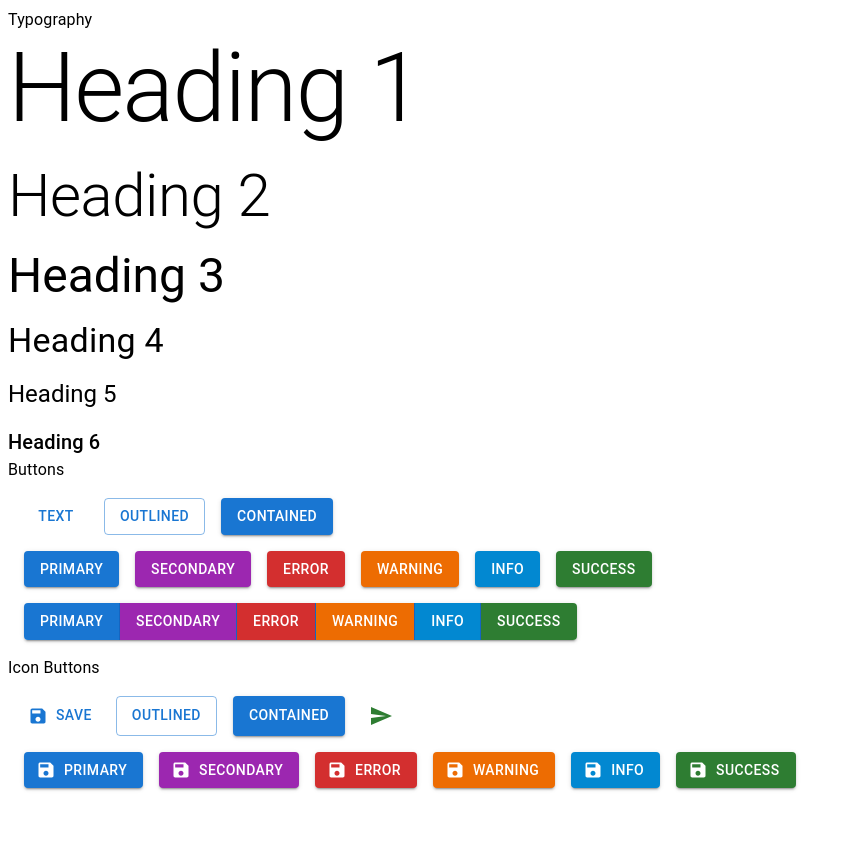
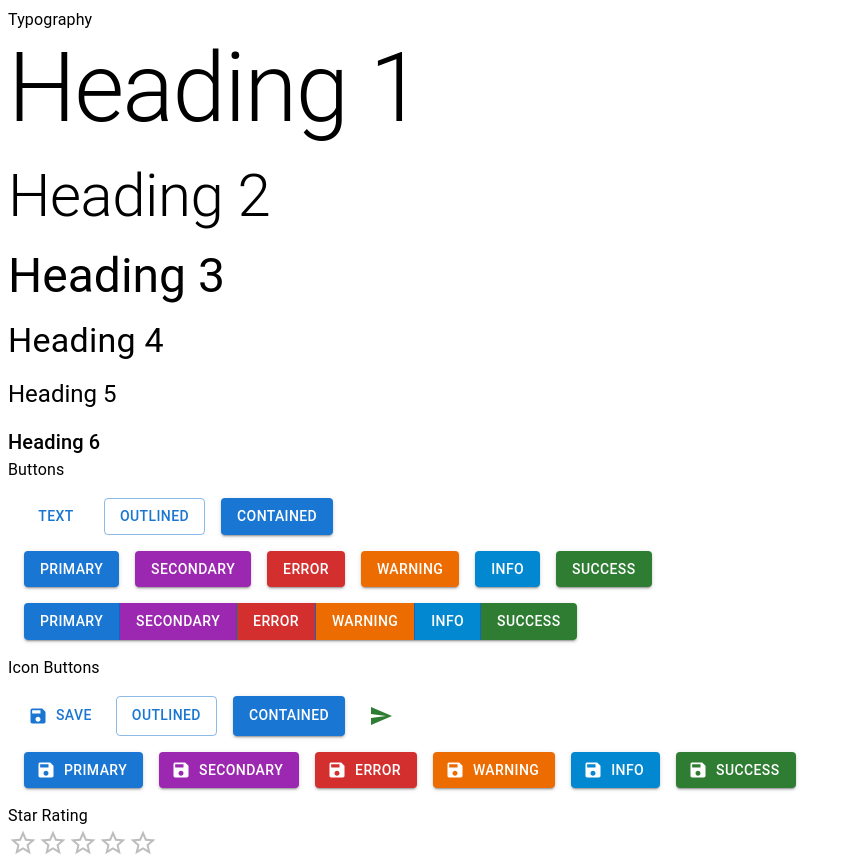
Before and after one commit to sukanta7660/hisab-nikash, a React (Create React App) app: page / in a window 1280 px wide. Shown: the whole page, without its empty margins (0-851 px from the left). Before the commit the page ends 804 px from the top, so only its background shows below. Built offline with nearby package versions, Linux system fonts and the light colour scheme.

Commit message:
Star rating component added

```diff
--- a/src/App.tsx
+++ b/src/App.tsx
@@ -4,6 +4,7 @@ import {useEffect} from 'react';
 import IconButtons from './components/IconButtons';
 import MuiButtons from './components/MuiButtons';
 import MuiTypography from './components/MuiTypography';
+import StarRating from "./components/StarRating";
 
 
 function App() {
@@ -26,6 +27,10 @@ function App() {
       <Typography>Icon Buttons</Typography>
 
       <IconButtons/>
+
+      <Typography>Star Rating</Typography>
+
+      <StarRating />
     </>
   );
 }
--- /dev/null
+++ b/src/components/StarRating.tsx
@@ -0,0 +1,31 @@
+import {Rating, Stack} from '@mui/material'
+import React, {useState} from 'react';
+
+const StarRating = () => {
+
+    const [value, setValue] = useState<number | null>(null)
+
+    console.log({ value })
+
+    const handleChange = (
+        _event: React.ChangeEvent<{}>,
+        newValue: number | null
+    ) => {
+        setValue(newValue)
+    }
+
+    return (
+        <>
+            <Stack spacing={2}>
+                <Rating
+                    value={value}
+                    precision={0.5}
+                    size="large"
+                    onChange={handleChange}
+                />
+            </Stack>
+        </>
+    )
+}
+
+export default StarRating
```
